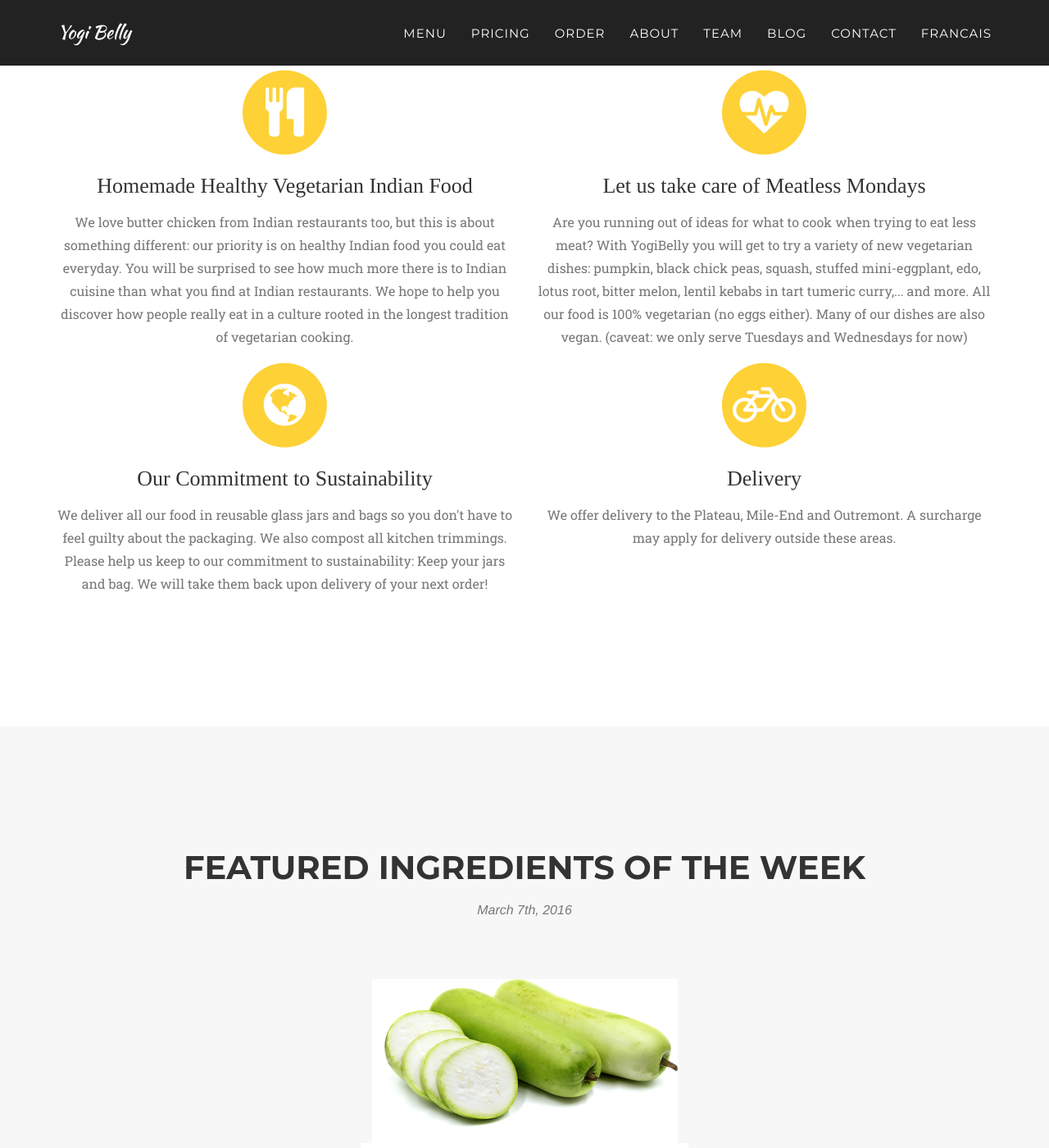
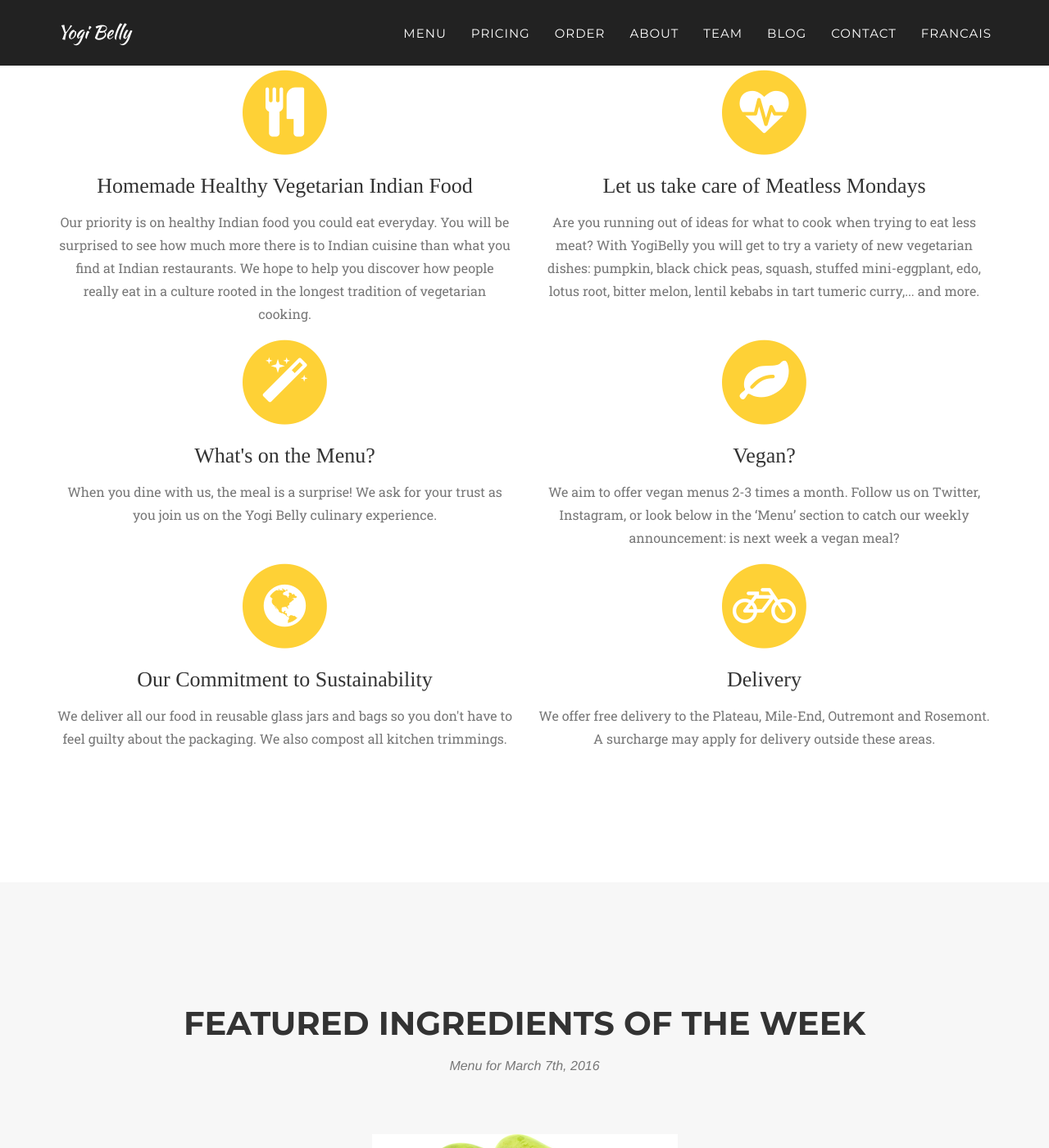
Before and after one commit to yogibelly/yogibelly.github.io, a Jekyll site: the page built from index.html, in a window 1280 px wide and 1400 px high, scrolled down 1062 px. Shown: the whole window at 82% size. Built offline with Jekyll 4.4.1, drawn with Linux system fonts in a browser that asks for light colours; some web fonts are replaced.

Commit message:
added extra circles

```diff
--- a/_includes/portfolio_grid.html
+++ b/_includes/portfolio_grid.html
@@ -4,7 +4,7 @@
             <div class="row">
                 <div class="col-lg-12 text-center">
                     <h2 class="section-heading">Featured Ingredients of the Week</h2>
-                    <h3 class="section-subheading text-muted">March 7th, 2016</h3>
+                    <h3 class="section-subheading text-muted">Menu for March 7th, 2016</h3>
                 </div>
             </div>
             <div class="row">
--- a/_includes/services.html
+++ b/_includes/services.html
@@ -14,7 +14,7 @@
                     <i class="fa fa-cutlery fa-stack-1x fa-inverse"></i>
                 </span>
                 <h4 class="service-heading">Homemade Healthy Vegetarian Indian Food</h4>
-                    <p class="text-muted">We love butter chicken from Indian restaurants too, but this is about something different: our priority is on healthy Indian food you could eat everyday.  You will be surprised to see how much more there is to Indian cuisine than what you find at Indian restaurants. We hope to help you discover how people really eat in a culture rooted in the longest tradition of vegetarian cooking.</p>
+                <p class="text-muted">Our priority is on healthy Indian food you could eat everyday.  You will be surprised to see how much more there is to Indian cuisine than what you find at Indian restaurants. We hope to help you discover how people really eat in a culture rooted in the longest tradition of vegetarian cooking.</p>
             </div>
             <div class="col-md-6">
                 <span class="fa-stack fa-4x">
@@ -22,15 +22,37 @@
                     <i class="fa fa-heartbeat fa-stack-1x fa-inverse"></i>
                 </span>
                 <h4 class="service-heading">Let us take care of Meatless Mondays</h4>
-                    <p class="text-muted">Are you running out of ideas for what to cook when trying to eat less meat? With YogiBelly you will get to try a variety of new vegetarian dishes: pumpkin, black chick peas, squash, stuffed mini-eggplant, edo, lotus root, bitter melon, lentil kebabs in tart tumeric curry,... and more. All our food is 100% vegetarian (no eggs either). Many of our dishes are also vegan. (caveat: we only serve Tuesdays and Wednesdays for now)</p>
+                <p class="text-muted">Are you running out of ideas for what to cook when trying to eat less meat? With YogiBelly you will get to try a variety of new vegetarian dishes: pumpkin, black chick peas, squash, stuffed mini-eggplant, edo, lotus root, bitter melon, lentil kebabs in tart tumeric curry,... and more.</p>
             </div>
+        </div>
+
+        <div class="row text-center">
+            <div class="col-md-6">
+                <span class="fa-stack fa-4x">
+                    <i class="fa fa-circle fa-stack-2x text-primary"></i>
+                    <i class="fa fa-magic fa-stack-1x fa-inverse"></i>
+                </span>
+                <h4 class="service-heading">What's on the Menu?</h4>
+                <p class="text-muted">When you dine with us, the meal is a surprise! We ask for your trust as you join us on the Yogi Belly culinary experience.</p>
+            </div>
+            <div class="col-md-6">
+                <span class="fa-stack fa-4x">
+                    <i class="fa fa-circle fa-stack-2x text-primary"></i>
+                    <i class="fa fa-leaf fa-stack-1x fa-inverse"></i>
+                </span>
+                <h4 class="service-heading">Vegan?</h4>
+                <p class="text-muted">We aim to offer vegan menus 2-3 times a month.  Follow us on Twitter, Instagram, or look below in the ‘Menu’ section to catch our weekly announcement: is next week a vegan meal?</p>
+            </div>
+        </div>
+
+        <div class="row text-center">
             <div class="col-md-6">
                 <span class="fa-stack fa-4x">
                     <i class="fa fa-circle fa-stack-2x text-primary"></i>
                     <i class="fa fa-globe fa-stack-1x fa-inverse"></i>
                 </span>
                 <h4 class="service-heading">Our Commitment to Sustainability</h4>
-                    <p class="text-muted">We deliver all our food in reusable glass jars and bags so you don't have to feel guilty about the packaging. We also compost all kitchen trimmings. Please help us keep to our commitment to sustainability: Keep your jars and bag. We will take them back upon delivery of your next order!</p>
+                <p class="text-muted">We deliver all our food in reusable glass jars and bags so you don't have to feel guilty about the packaging. We also compost all kitchen trimmings.</p>
             </div>
             <div class="col-md-6">
                 <span class="fa-stack fa-4x">
@@ -38,7 +60,7 @@
                     <i class="fa fa-bicycle fa-stack-1x fa-inverse"></i>
                 </span>
                 <h4 class="service-heading">Delivery</h4>
-                        <p class="text-muted">We offer delivery to the Plateau, Mile-End and Outremont. A surcharge may apply for delivery outside these areas.</p>
+                <p class="text-muted">We offer free delivery to the Plateau, Mile-End, Outremont and Rosemont. A surcharge may apply for delivery outside these areas.</p>
             </div>
         </div>
     </div>
```
Lines whose indentation alone changed are shown as unchanged.
